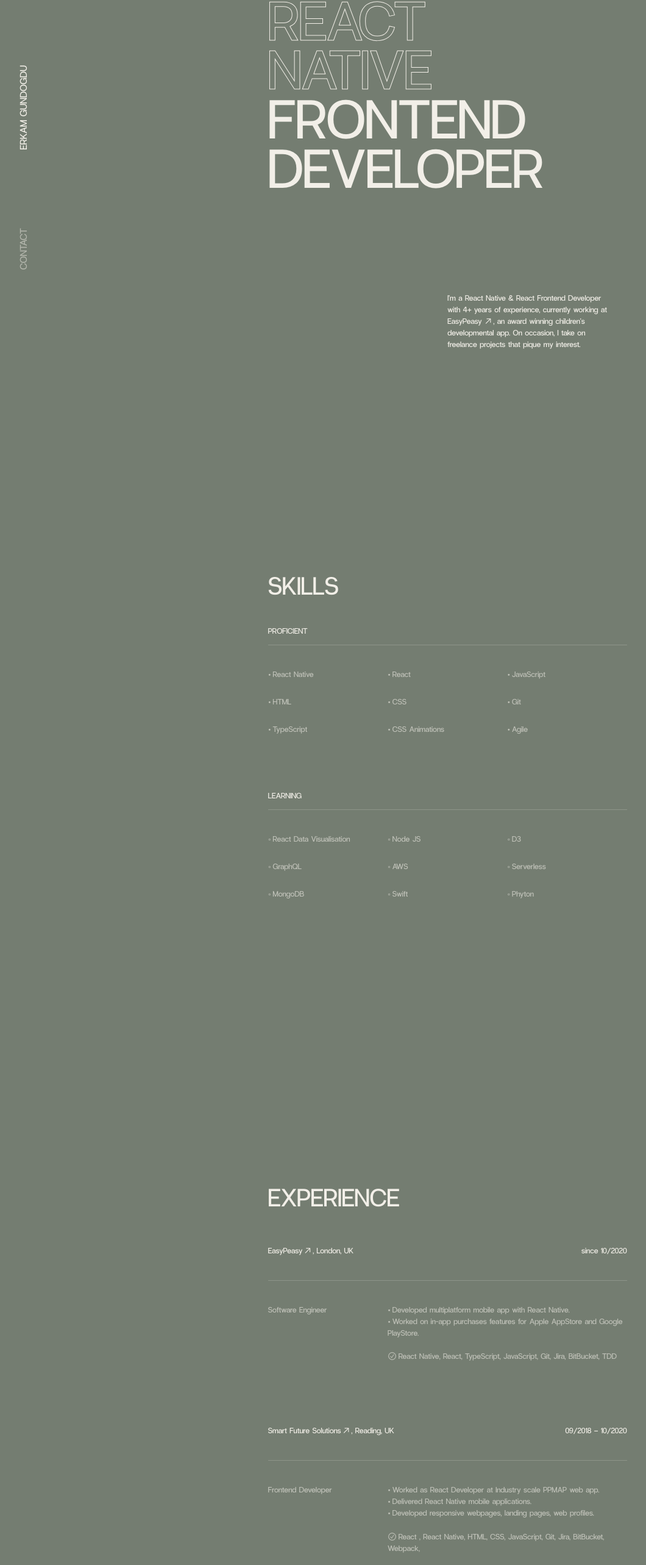
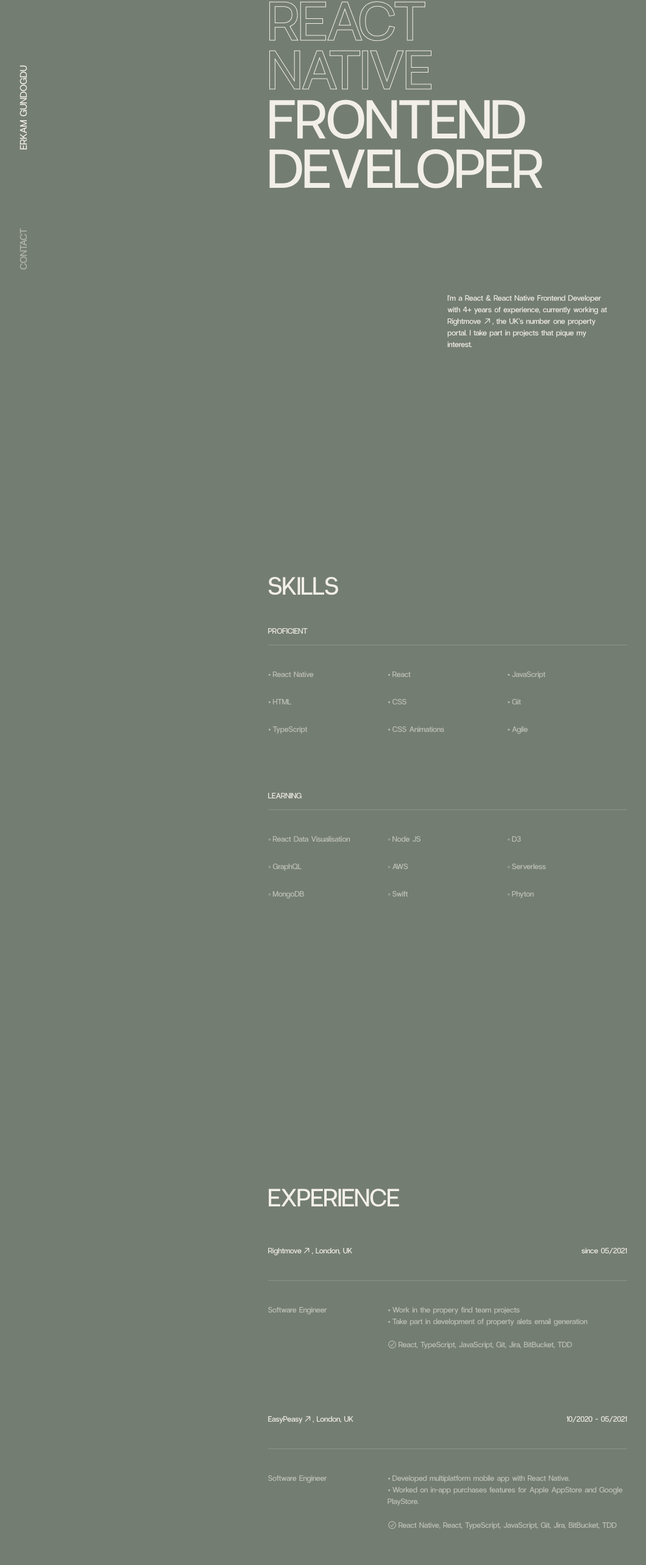
Before and after one commit to mgunsd/Portfolio, a React (Create React App) app: page /#/about in a window 1280 px wide. Shown: the part 224-2790 px from the top of the page at 61% size, without its empty margins (53-1113 px from the left). Built offline with nearby package versions, Linux system fonts and the light colour scheme.

Commit message:
new position info added

```diff
--- a/src/components/b-about/AboutIntro.js
+++ b/src/components/b-about/AboutIntro.js
@@ -1,13 +1,12 @@
 import React from 'react';
 import styled from 'styled-components';
 import { Font } from 'utils';
-import { MainSection, H1, A, I, Body, } from 'components/a-commons';
+import { MainSection, H1, A, I, Body } from 'components/a-commons';
 
 const Headline = styled(H1)`
   grid-column: 5/9;
   margin-bottom: 12vw;
-    @media (max-width: 991px)
-    {
+  @media (max-width: 991px) {
     grid-column: 3/9;
     font-size: 10vw;
   }
@@ -22,15 +21,14 @@ const Hollow = styled.span`
 
 const TextContainer = styled.div`
   grid-column: 5/9;
-    display:grid;
+  display: grid;
   grid-auto-columns: 1fr;
   grid-template-columns: 1fr 1fr;
   grid-template-rows: auto;
   //margin-bottom: 24vw;
-    @media (max-width: 991px){
+  @media (max-width: 991px) {
     grid-column: 3/9;
-    };
-
+  } ;
 `;
 const Text = styled(Body)`
   grid-column: 2/3;
@@ -39,30 +37,38 @@ const Text = styled(Body)`
   justify-self: start;
   text-decoration: none;
   font: normal 400 1vw / 1.5em ${Font('title')};
-    @media (max-width: 991px){
+  @media (max-width: 991px) {
     font: normal 400 2vw / 1.5em ${Font('title')};
-    };
-    @media (max-width: 767px){
+  }
+  @media (max-width: 767px) {
     grid-column: 1/3;
     font-size: 2.7vw;
-    };
+  } ;
 `;
 
 export const AboutIntro = () => {
   return (
     <MainSection>
       <Headline>
-        <Hollow>React <br />Native </Hollow> <br />
+        <Hollow>
+          React <br />
+          Native{' '}
+        </Hollow>{' '}
+        <br />
         Frontend Developer
       </Headline>
       <TextContainer>
-        <Text >
-          I'm a React Native & React Frontend Developer with 4+ years of experience,
-          currently working at
-          <A href='https://www.easypeasyapp.com/'> EasyPeasy <I> 􀄯 </I></A>,
-          an award winning children’s developmental app. On occasion, I take on freelance projects that pique my interest.
+        <Text>
+          I'm a React & React Native Frontend Developer with 4+ years of
+          experience, currently working at
+          <A href="https://www.rightmove.co.uk/">
+            {' '}
+            Rightmove <I> 􀄯 </I>
+          </A>
+          , the UK’s number one property portal. I take part in projects that
+          pique my interest.
         </Text>
       </TextContainer>
     </MainSection>
-  )
+  );
 };
--- a/src/components/b-about/Experience.js
+++ b/src/components/b-about/Experience.js
@@ -1,67 +1,109 @@
 import React from 'react';
 import styled from 'styled-components';
 import { Font } from 'utils';
-import { MainSection, Line, H2, A, I, Body, Spacer } from 'components/a-commons';
+import {
+  MainSection,
+  Line,
+  H2,
+  A,
+  I,
+  Body,
+  Spacer,
+} from 'components/a-commons';
 
 const Container = styled.div`
-    display:grid;
+  display: grid;
   grid-auto-columns: 1fr;
   grid-template-columns: 1fr 2fr;
   grid-template-rows: auto;
-    margin-bottom:6vw;
-    opacity:0.6;
-    @media (max-width: 991px){
-    };
+  margin-bottom: 6vw;
+  opacity: 0.6;
+  @media (max-width: 991px) {
+  } ;
 `;
 const Head = styled(Container)`
-    display:grid;
+  display: grid;
   grid-auto-columns: 1fr;
   grid-template-columns: 3fr 1fr;
   grid-template-rows: auto;
-    margin-bottom:0px;
-    opacity:1;
-
+  margin-bottom: 0px;
+  opacity: 1;
 `;
 const Date = styled(Body)`
-  text-align:end;
+  text-align: end;
 `;
 export const Experience = () => {
   return (
     <MainSection>
-      <H2>
-        Experience
-      </H2>
+      <H2>Experience</H2>
+
       <Head>
-        <Body><A as='a' href='https://www.easypeasyapp.com'> EasyPeasy<I> 􀄯 </I></A>, London, UK</Body>
-        <Date>since 10/2020</Date>
+        <Body>
+          <A as="a" href="https://www.rightmove.co.uk/">
+            {' '}
+            Rightmove<I> 􀄯 </I>
+          </A>
+          , London, UK
+        </Body>
+        <Date>since 05/2021</Date>
       </Head>
       <Line />
       <Container>
+        <Body>Software Engineer</Body>
         <Body>
-          Software Engineer
+          <I>∙ </I> Work in the propery find team projects <br />
+          <I>∙ </I> Take part in development of property alets email generation{' '}
+          <br />
+          <br />
+          <I>􀁢 </I> React, TypeScript, JavaScript, Git, Jira, BitBucket, TDD
         </Body>
+      </Container>
+
+      <Head>
         <Body>
-          <I>∙ </I>	Developed multiplatform mobile app with React Native. <br />
-          <I>∙ </I>	Worked on in-app purchases features for Apple AppStore and Google PlayStore.<br />
+          <A as="a" href="https://www.easypeasyapp.com">
+            {' '}
+            EasyPeasy<I> 􀄯 </I>
+          </A>
+          , London, UK
+        </Body>
+        <Date>10/2020 - 05/2021</Date>
+      </Head>
+      <Line />
+      <Container>
+        <Body>Software Engineer</Body>
+        <Body>
+          <I>∙ </I> Developed multiplatform mobile app with React Native. <br />
+          <I>∙ </I> Worked on in-app purchases features for Apple AppStore and
+          Google PlayStore.
           <br />
-          <I>􀁢 </I> React Native, React, TypeScript, JavaScript, Git, Jira, BitBucket, TDD
+          <br />
+          <I>􀁢 </I> React Native, React, TypeScript, JavaScript, Git, Jira,
+          BitBucket, TDD
         </Body>
       </Container>
       <Head>
-        <Body><A as='a' href='https://smartfuture.io'> Smart Future Solutions<I> 􀄯 </I></A>, Reading, UK</Body>
+        <Body>
+          <A as="a" href="https://smartfuture.io">
+            {' '}
+            Smart Future Solutions<I> 􀄯 </I>
+          </A>
+          , Reading, UK
+        </Body>
         <Date>09/2018 – 10/2020</Date>
       </Head>
       <Line />
       <Container>
+        <Body>Frontend Developer</Body>
         <Body>
-          Frontend Developer
-        </Body>
-        <Body>
-          <I>∙ </I>	Worked as React Developer at Industry scale PPMAP web app. <br />
-          <I>∙ </I>	Delivered React Native mobile applications. <br />
-          <I>∙ </I>	Developed responsive webpages, landing pages, web profiles. <br />
+          <I>∙ </I> Worked as React Developer at Industry scale PPMAP web app.{' '}
           <br />
-          <I>􀁢 </I> React , React Native, HTML, CSS, JavaScript, Git, Jira, BitBucket, Webpack,
+          <I>∙ </I> Delivered React Native mobile applications. <br />
+          <I>∙ </I> Developed responsive webpages, landing pages, web profiles.{' '}
+          <br />
+          <br />
+          <I>􀁢 </I> React , React Native, HTML, CSS, JavaScript, Git, Jira,
+          BitBucket, Webpack,
         </Body>
       </Container>
       <Head>
@@ -75,7 +117,8 @@ export const Experience = () => {
           Project Consultant,
         </Body>
         <Body>
-          <I>∙ </I>	Managed web content and social media pages for partners, and NGOs. <br />
+          <I>∙ </I> Managed web content and social media pages for partners, and
+          NGOs. <br />
           <br />
           <I>􀁢 </I> HTML, CSS, JavaScript, Git,
         </Body>
@@ -90,12 +133,13 @@ export const Experience = () => {
           Freelance Developer, <br />
         </Body>
         <Body>
-          <I>∙ </I>	Developed engaging webpages with HTML, CSS, and WordPress. <br />
+          <I>∙ </I> Developed engaging webpages with HTML, CSS, and WordPress.{' '}
+          <br />
           <br />
           <I>􀁢 </I> HTML, CSS, JavaScript, WordPress,
         </Body>
       </Container>
       <Spacer />
     </MainSection>
-  )
+  );
 };
--- a/src/components/w-work/WorkIntro.js
+++ b/src/components/w-work/WorkIntro.js
@@ -7,13 +7,13 @@ import ppmap from 'assets/images/ppmap.png';
 import emel from 'assets/images/emel.png';
 import active from 'assets/images/active.png';
 import easypeasy from 'assets/images/easypeasy.png';
+import rightmove from 'assets/images/rightmove1.jpg';
 
 const Headline = styled(H1)`
   grid-column: 5/9;
   margin-bottom: 2vw;
   text-decoration: none;
-  @media (max-width: 991px)
-  {
+  @media (max-width: 991px) {
     grid-column: 3/9;
     font-size: 10vw;
   }
@@ -36,18 +36,18 @@ const Tags = styled.p`
   margin-inline-start: 0px;
   margin-inline-end: 0px;
   text-decoration: none;
-  @media (max-width: 991px){
+  @media (max-width: 991px) {
     font-size: 2vw;
-  };
-  @media (max-width: 767px){
+  }
+  @media (max-width: 767px) {
     font-size: 2.7vw;
-  };
+  }
 
-  display:grid;
+  display: grid;
   grid-auto-columns: 1fr;
   grid-template-columns: auto 1fr;
-  grid-gap:10px;
-  opacity:0.7;
+  grid-gap: 10px;
+  opacity: 0.7;
   font-size: 0.8vw;
   margin-bottom: 5vw;
 `;
@@ -63,66 +63,90 @@ const T = styled(I)`
   /* //-webkit-transform: translateZ(0) scale(1.0, 1.0);
   transform: rotateZ(90deg); */
 
-  opacity:1;
+  opacity: 1;
   font-size: 1vw;
 `;
 
 export const WorkIntro = () => {
   return (
     <MainSection>
-       <Headline as='a' href='https://www.easypeasyapp.com'>
+      <Headline as="a" href="https://www.rightmove.co.uk/">
+        <Hollow>Rightmove </Hollow>
+        <I> 􀄯 </I>
+      </Headline>
+      <Image src={rightmove} />
+      <Tags>
+        <T> # </T> React,JavaScript, TypeScript, React Hooks, React Context,
+        Redux, Java, Git, Bitbucket, Jira, Agile,
+      </Tags>
+
+      <Headline as="a" href="https://www.easypeasyapp.com">
         EasyPeasy
         <I> 􀄯</I>
       </Headline>
       <Image src={easypeasy} />
-      <Tags><T> # </T> React Native, React Hooks, React Context, Redux, TypeScript,
-      React Navigation, Git, Bitbucket, Jira, Agile,  </Tags>
+      <Tags>
+        <T> # </T> React Native, React Hooks, React Context, Redux, TypeScript,
+        React Navigation, Git, Bitbucket, Jira, Agile,{' '}
+      </Tags>
 
-      <Headline as='a' href='https://github.com/mgunsd/Car-Loan-Calculator/tree/expo-master'>
-        <Hollow >CarLoan  </Hollow>
+      <Headline
+        as="a"
+        href="https://github.com/mgunsd/Car-Loan-Calculator/tree/expo-master"
+      >
+        <Hollow>CarLoan </Hollow>
         <I> 􀄯 </I>
       </Headline>
       <Image src={carloandark} />
-      <Tags><T> # </T> React Native, React Hooks, React Context, Expo, Auth, Firebase,
-      React Navigation, Theme Context, React Native Reanimated, Axios</Tags>
+      <Tags>
+        <T> # </T> React Native, React Hooks, React Context, Expo, Auth,
+        Firebase, React Navigation, Theme Context, React Native Reanimated,
+        Axios
+      </Tags>
 
-      <Headline as='a' href='/work'>
+      <Headline as="a" href="/work">
         PPMAP
         <I> 􀄯</I>
       </Headline>
       <Image src={ppmap} />
-      <Tags><T> # </T> React, React Hooks, React Context, Webpack, Responsive, StyledComponents,
-      React Router, Formik, SVG, EvaDesign, Git, Bitbucket, Docker, Jenkins, Jira, Agile,  </Tags>
+      <Tags>
+        <T> # </T> React, React Hooks, React Context, Webpack, Responsive,
+        StyledComponents, React Router, Formik, SVG, EvaDesign, Git, Bitbucket,
+        Docker, Jenkins, Jira, Agile,{' '}
+      </Tags>
 
-      <Headline as='a' href='https://www.npmjs.com/package/cra-template-emel'>
-        <Hollow>
-          EMEL
-        </Hollow> <I> 􀄯 </I>
+      <Headline as="a" href="https://www.npmjs.com/package/cra-template-emel">
+        <Hollow>EMEL</Hollow> <I> 􀄯 </I>
       </Headline>
       <Image src={emel} />
-      <Tags><T> # </T> React, NPM Package, Public, CRA Template, React Context, React Hooks, Responsive, StyledComponents, GitHub </Tags>
+      <Tags>
+        <T> # </T> React, NPM Package, Public, CRA Template, React Context,
+        React Hooks, Responsive, StyledComponents, GitHub{' '}
+      </Tags>
 
-      <Headline as='a' href='https://github.com/mgunsd/scout'>
+      <Headline as="a" href="https://github.com/mgunsd/scout">
         Activity
         <I> 􀄯 </I>
       </Headline>
       <Image src={active} />
-      <Tags><T> # </T> React Native, React Hooks, React Context, Theme Context,
-          React Navigation, Expo, Auth, Firebase</Tags>
+      <Tags>
+        <T> # </T> React Native, React Hooks, React Context, Theme Context,
+        React Navigation, Expo, Auth, Firebase
+      </Tags>
 
-      <Headline as='a' href='https://github.com/mgunsd/pathfinder'>
-        <Hollow>
-          Pathfinder
-        </Hollow>
+      <Headline as="a" href="https://github.com/mgunsd/pathfinder">
+        <Hollow>Pathfinder</Hollow>
         <I> 􀄯 </I>
       </Headline>
-      <Tags><T> # </T> React Native, React Hooks, Expo, Auth, Express Api, JWT, MongoDB, TypeScript, React Context, Theme Context,
-      React Navigation</Tags>
+      <Tags>
+        <T> # </T> React Native, React Hooks, Expo, Auth, Express Api, JWT,
+        MongoDB, TypeScript, React Context, Theme Context, React Navigation
+      </Tags>
 
-      <Headline as='a' href='https://github.com/mgunsd?tab=repositories'>
+      <Headline as="a" href="https://github.com/mgunsd?tab=repositories">
         More
         <I> 􀄯 </I>
       </Headline>
     </MainSection>
-  )
+  );
 };
```
Also changed, not shown: src/assets/images/rightmove.jpg (added), src/assets/images/rightmove1.jpg (added). Lines whose indentation alone changed are shown as unchanged.
